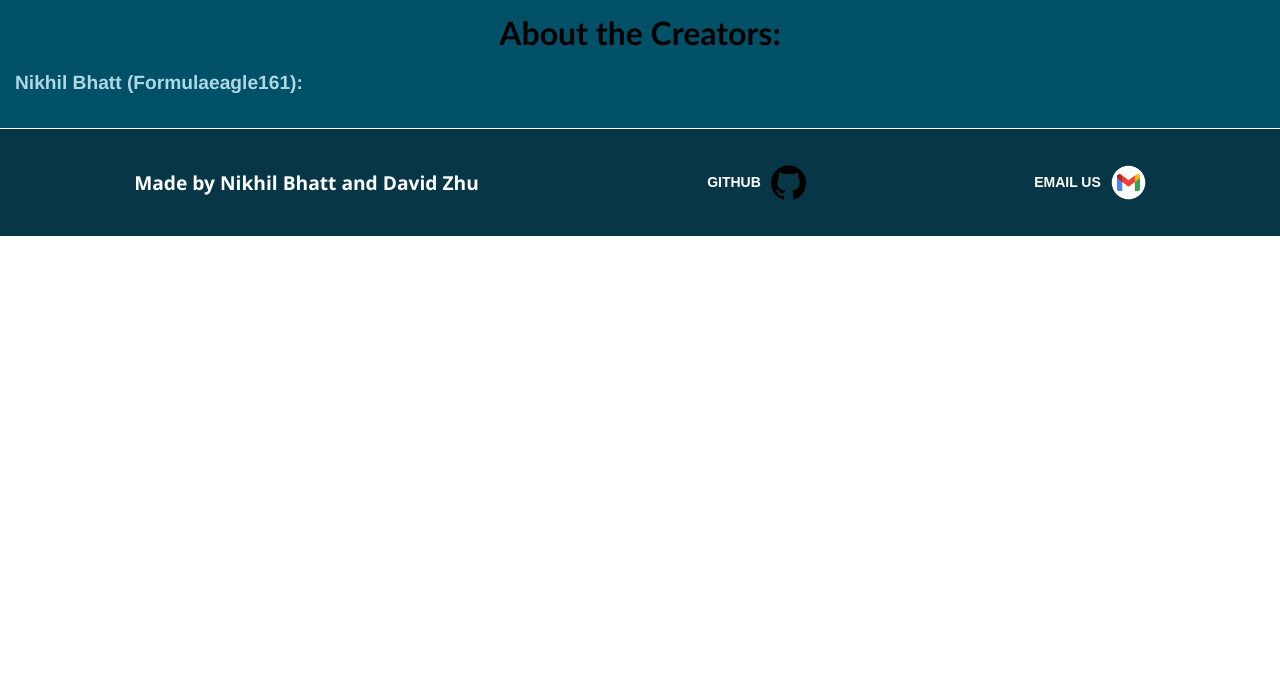
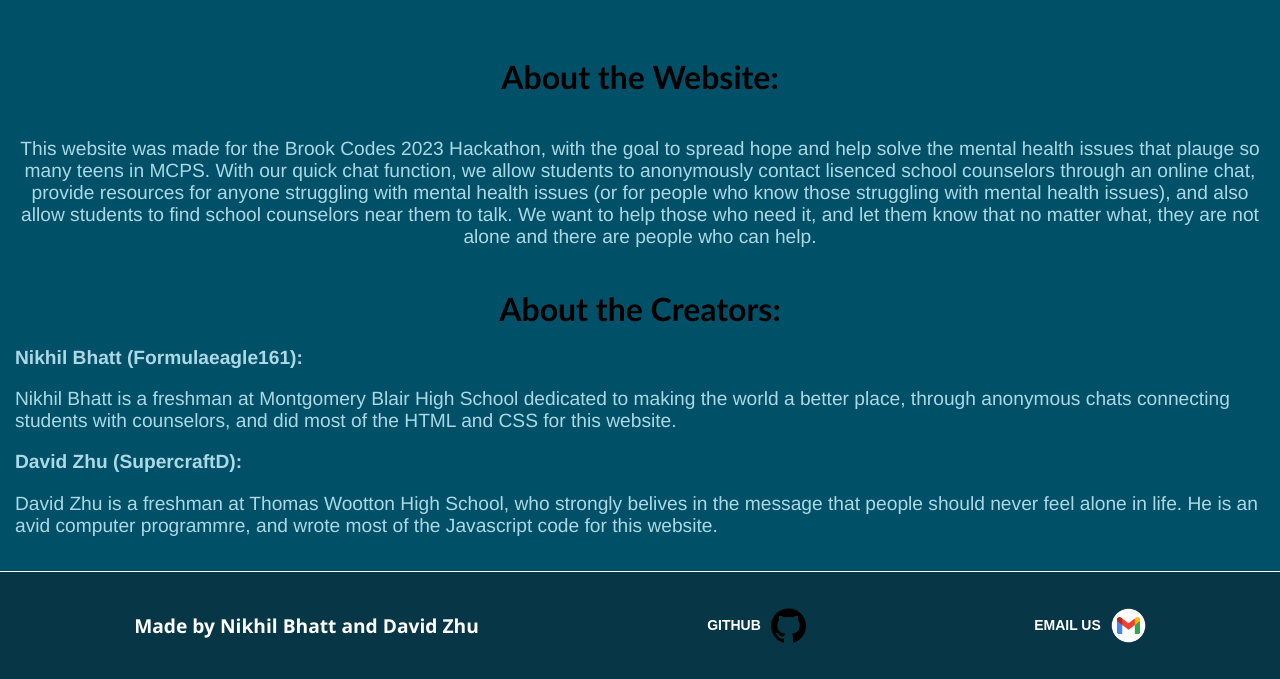
Before and after one commit to Formulaeagle161/Mental-Health-Project, a website built with Vite: page About.html in a window 1280 px wide. Shown: the part 846-1525 px from the top of the page. Before the commit the page ends 1082 px from the top, so only its background shows below. Built offline with nearby package versions, Linux system fonts and the light colour scheme.

Commit message:
about
about

```diff
--- a/About.html
+++ b/About.html
@@ -28,11 +28,17 @@
 
 
     <div class = "summary">
+      <br><br>
+      <div class = "minititle"><strong>About the Website:</strong></div>
+      <br>
+      <p>This website was made for the Brook Codes 2023 Hackathon, with the goal to spread hope and help solve the mental health issues that plauge so many teens in MCPS. With our quick chat function, we allow students to anonymously contact lisenced school counselors through an online chat, provide resources for anyone struggling with mental health issues (or for people who know those struggling with mental health issues), and also allow students to find school counselors near them to talk. We want to help those who need it, and let them know that no matter what, they are not alone and there are people who can help.</p>
+      <br>
       <div class = "minititle"><strong>About the Creators:</strong></div>
 
       <p style = "text-align:left;"><strong>Nikhil Bhatt (Formulaeagle161):</strong></p>
-      <P></P>
-
+      <p style = "text-align: left;">Nikhil Bhatt is a freshman at Montgomery Blair High School dedicated to making the world a better place, through anonymous chats connecting students with counselors, and did most of the HTML and CSS for this website.</p>
+      <p style = "text-align:left;"><strong>David Zhu (SupercraftD):</strong></p>
+      <p style = "text-align: left;">David Zhu is a freshman at Thomas Wootton High School, who strongly belives in the message that people should never feel alone in life. He is an avid computer programmre, and wrote most of the Javascript code for this website.</p>
 
 
     </div>
```
